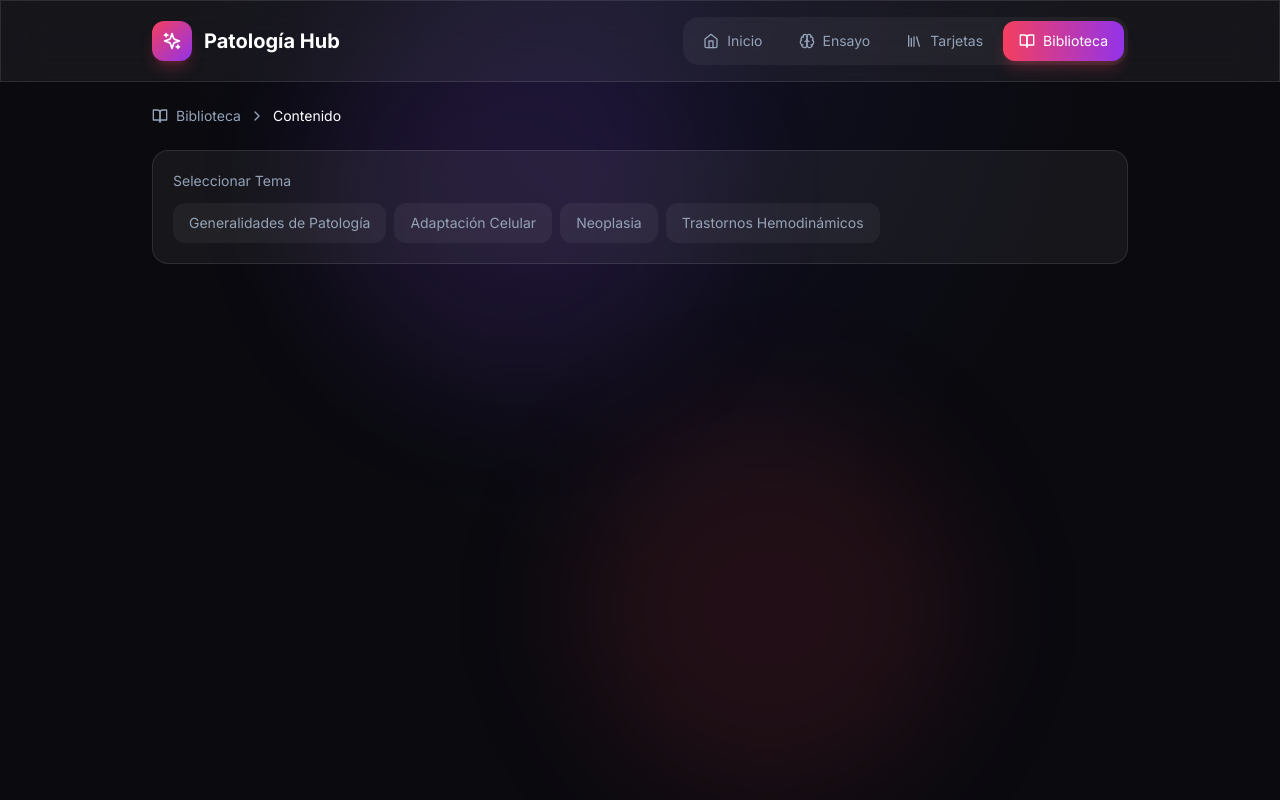
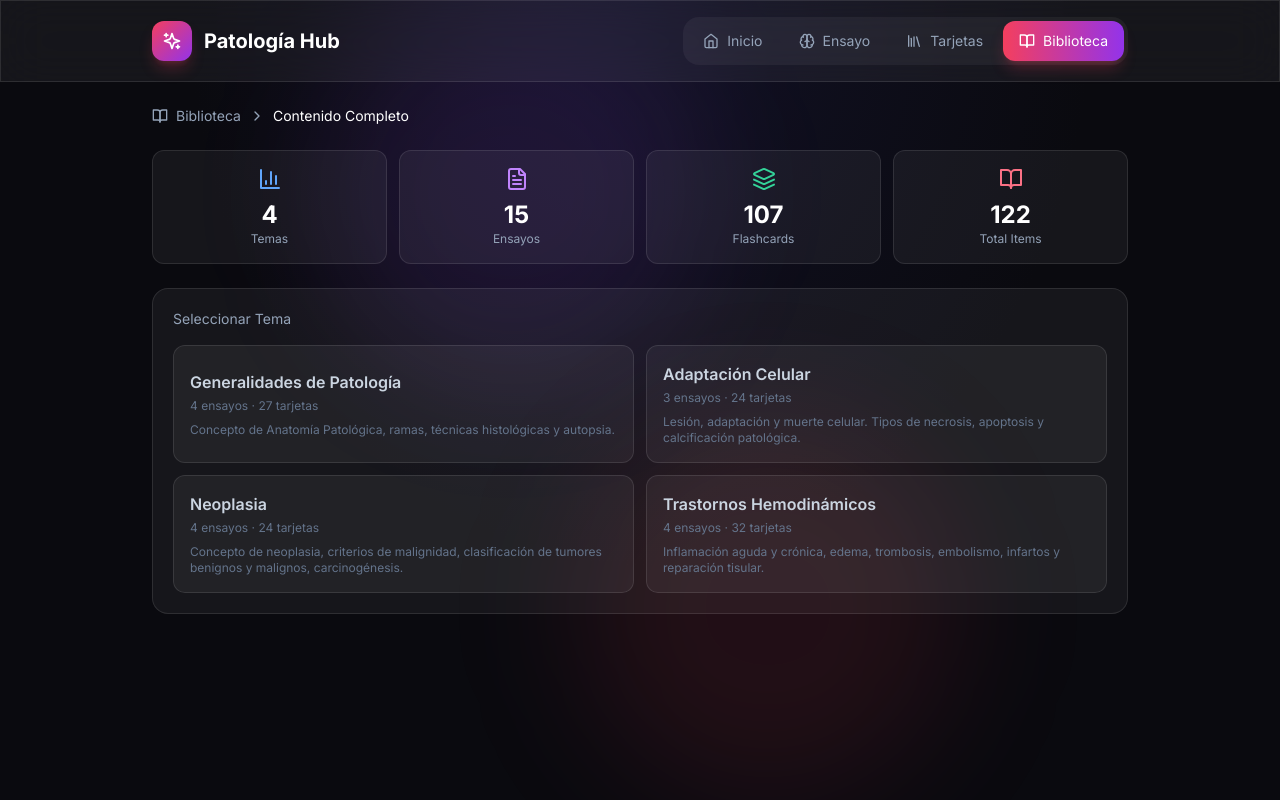
Before and after one commit to medicinaramoncs-blip/APP-estudio, a React (Vite) app: page / in a window 1280 px wide. Both pictures are taken after a click on the button "Biblioteca". Built offline with nearby package versions, Linux system fonts and the light colour scheme.

Commit message:
fix: sync topic IDs and enhance Library component
Update IDs in Ensayos Trainer and Flashcards and improve Library with stats and search.

```diff
--- a/src/components/ContentLibrary.jsx
+++ b/src/components/ContentLibrary.jsx
@@ -1,26 +1,41 @@
 import React, { useState } from 'react';
 import { pathologyTopics } from '../data/content';
-import { ChevronDown, ChevronUp, ChevronRight, BookOpen, FileText, Layers } from 'lucide-react';
+import { ChevronDown, ChevronUp, ChevronRight, BookOpen, FileText, Layers, Search, BarChart3 } from 'lucide-react';
 
 export default function ContentLibrary() {
   const [selectedTopic, setSelectedTopic] = useState(null);
   const [expandedSection, setExpandedSection] = useState('essays');
+  const [searchTerm, setSearchTerm] = useState('');
+  const [showAnswer, setShowAnswer] = useState({});
 
   const hasTopics = pathologyTopics.length > 0;
 
+  const topicColors = {
+    'generalidades': 'from-blue-500 to-cyan-500',
+    'adaptacion-celular': 'from-emerald-500 to-teal-500',
+    'neoplasia': 'from-purple-500 to-violet-500',
+    'trastornos-hemodinamicos': 'from-rose-500 to-red-500'
+  };
+
   const getTopicColor = (id) => topicColors[id] || 'from-gray-500 to-gray-600';
 
-  const topicColors = {
-    generalidades: 'from-blue-500 to-cyan-500',
-    'tecnicas-histologicas': 'from-cyan-500 to-sky-500',
-    'citologia': 'from-teal-500 to-emerald-500',
-    'adaptacion-celular': 'from-emerald-500 to-teal-500',
-    'lesion-muerte-celular': 'from-lime-500 to-green-500',
-    inflamacion: 'from-rose-500 to-red-500',
-    reparacion: 'from-orange-500 to-amber-500',
-    'hemodinamicos': 'from-amber-500 to-yellow-500',
-    neoplasias: 'from-purple-500 to-violet-500',
-    autopsia: 'from-slate-500 to-zinc-500'
+  // Estadísticas totales
+  const totalEssays = pathologyTopics.reduce((acc, t) => acc + (t.essays?.length || 0), 0);
+  const totalFlashcards = pathologyTopics.reduce((acc, t) => acc + (t.flashcards?.length || 0), 0);
+
+  // Filtrar contenido por búsqueda
+  const filteredEssays = selectedTopic?.essays?.filter(e =>
+    e.question.toLowerCase().includes(searchTerm.toLowerCase()) ||
+    e.modelAnswer.toLowerCase().includes(searchTerm.toLowerCase())
+  ) || [];
+
+  const filteredFlashcards = selectedTopic?.flashcards?.filter(c =>
+    c.term.toLowerCase().includes(searchTerm.toLowerCase()) ||
+    c.definition.toLowerCase().includes(searchTerm.toLowerCase())
+  ) || [];
+
+  const toggleAnswer = (id) => {
+    setShowAnswer(prev => ({ ...prev, [id]: !prev[id] }));
   };
 
   return (
@@ -29,7 +44,31 @@ export default function ContentLibrary() {
         <BookOpen className="w-4 h-4" />
         <span>Biblioteca</span>
         <ChevronRight className="w-4 h-4" />
-        <span className="text-white">Contenido</span>
+        <span className="text-white">Contenido Completo</span>
+      </div>
+
+      {/* Estadísticas Generales */}
+      <div className="grid grid-cols-2 md:grid-cols-4 gap-3">
+        <div className="bg-white/5 border border-white/10 rounded-xl p-4 text-center">
+          <BarChart3 className="w-6 h-6 text-blue-400 mx-auto mb-2" />
+          <p className="text-2xl font-bold text-white">{pathologyTopics.length}</p>
+          <p className="text-xs text-slate-400">Temas</p>
+        </div>
+        <div className="bg-white/5 border border-white/10 rounded-xl p-4 text-center">
+          <FileText className="w-6 h-6 text-purple-400 mx-auto mb-2" />
+          <p className="text-2xl font-bold text-white">{totalEssays}</p>
+          <p className="text-xs text-slate-400">Ensayos</p>
+        </div>
+        <div className="bg-white/5 border border-white/10 rounded-xl p-4 text-center">
+          <Layers className="w-6 h-6 text-emerald-400 mx-auto mb-2" />
+          <p className="text-2xl font-bold text-white">{totalFlashcards}</p>
+          <p className="text-xs text-slate-400">Flashcards</p>
+        </div>
+        <div className="bg-white/5 border border-white/10 rounded-xl p-4 text-center">
+          <BookOpen className="w-6 h-6 text-rose-400 mx-auto mb-2" />
+          <p className="text-2xl font-bold text-white">{totalEssays + totalFlashcards}</p>
+          <p className="text-xs text-slate-400">Total Items</p>
+        </div>
       </div>
 
       {!hasTopics ? (
@@ -40,20 +79,29 @@ export default function ContentLibrary() {
         </div>
       ) : (
         <>
+          {/* Selector de Temas con tarjetas */}
           <div className="bg-white/5 border border-white/10 rounded-2xl p-5">
-            <h2 className="text-sm font-medium text-slate-400 mb-3">Seleccionar Tema</h2>
-            <div className="flex flex-wrap gap-2">
+            <h2 className="text-sm font-medium text-slate-400 mb-4">Seleccionar Tema</h2>
+            <div className="grid md:grid-cols-2 gap-3">
               {pathologyTopics.map(topic => (
                 <button
                   key={topic.id}
-                  onClick={() => setSelectedTopic(topic)}
-                  className={`px-4 py-2.5 rounded-xl text-sm font-medium transition-all duration-300 ${
+                  onClick={() => { setSelectedTopic(topic); setSearchTerm(''); setShowAnswer({}); }}
+                  className={`p-4 rounded-xl text-left transition-all duration-300 border ${
                     selectedTopic?.id === topic.id
-                      ? `bg-gradient-to-r ${getTopicColor(topic.id)} text-white shadow-lg`
-                      : 'bg-white/5 text-slate-400 hover:bg-white/10 hover:text-white'
+                      ? `bg-gradient-to-r ${getTopicColor(topic.id)} text-white shadow-lg border-transparent`
+                      : 'bg-white/5 text-slate-300 hover:bg-white/10 border-white/10'
                   }`}
                 >
-                  {topic.title}
+                  <p className="font-semibold">{topic.title}</p>
+                  <p className={`text-xs mt-1 ${selectedTopic?.id === topic.id ? 'text-white/80' : 'text-slate-500'}`}>
+                    {topic.essays?.length || 0} ensayos · {topic.flashcards?.length || 0} tarjetas
+                  </p>
+                  {topic.description && (
+                    <p className={`text-xs mt-2 line-clamp-2 ${selectedTopic?.id === topic.id ? 'text-white/70' : 'text-slate-500'}`}>
+                      {topic.description}
+                    </p>
+                  )}
                 </button>
               ))}
             </div>
@@ -61,6 +109,19 @@ export default function ContentLibrary() {
 
           {selectedTopic && (
             <>
+              {/* Buscador */}
+              <div className="relative">
+                <Search className="absolute left-4 top-1/2 -translate-y-1/2 w-5 h-5 text-slate-500" />
+                <input
+                  type="text"
+                  placeholder={`Buscar en ${selectedTopic.title}...`}
+                  value={searchTerm}
+                  onChange={(e) => setSearchTerm(e.target.value)}
+                  className="w-full pl-12 pr-4 py-3 bg-white/5 border border-white/10 rounded-xl text-white placeholder-slate-500 focus:border-purple-500 focus:ring-1 focus:ring-purple-500/50 outline-none transition-all"
+                />
+              </div>
+
+              {/* Sección de Ensayos */}
               <div className="bg-white/5 border border-white/10 rounded-2xl overflow-hidden">
                 <button
                   onClick={() => setExpandedSection(expandedSection === 'essays' ? '' : 'essays')}
@@ -72,22 +133,49 @@ export default function ContentLibrary() {
                     </div>
                     <div className="text-left">
                       <span className="font-semibold text-white">Preguntas de Ensayo</span>
-                      <p className="text-xs text-slate-400">{selectedTopic.essays?.length || 0} preguntas disponibles</p>
+                      <p className="text-xs text-slate-400">
+                        {searchTerm ? `${filteredEssays.length} resultados` : `${selectedTopic.essays?.length || 0} preguntas disponibles`}
+                      </p>
                     </div>
                   </div>
                   {expandedSection === 'essays' ? <ChevronUp className="w-5 h-5 text-slate-400" /> : <ChevronDown className="w-5 h-5 text-slate-400" />}
                 </button>
                 {expandedSection === 'essays' && (
-                  <div className="p-5 space-y-3 border-t border-white/10">
-                    {selectedTopic.essays?.length > 0 ? selectedTopic.essays.map((essay, idx) => (
-                      <div key={essay.id} className="p-4 bg-white/5 rounded-xl hover:bg-white/10 transition-colors">
-                        <p className="text-slate-300 text-sm"><span className="text-purple-400 font-semibold">{idx + 1}.</span> {essay.question}</p>
+                  <div className="p-5 space-y-4 border-t border-white/10">
+                    {filteredEssays.length > 0 ? filteredEssays.map((essay, idx) => (
+                      <div key={essay.id} className="bg-white/5 rounded-xl overflow-hidden">
+                        <div className="p-4">
+                          <p className="text-white font-medium">
+                            <span className={`inline-flex items-center justify-center w-6 h-6 rounded-full bg-gradient-to-r ${getTopicColor(selectedTopic.id)} text-xs font-bold mr-2`}>
+                              {idx + 1}
+                            </span>
+                            {essay.question}
+                          </p>
+                          <button
+                            onClick={() => toggleAnswer(essay.id)}
+                            className="mt-3 text-sm text-purple-400 hover:text-purple-300 flex items-center gap-1"
+                          >
+                            {showAnswer[essay.id] ? <ChevronUp className="w-4 h-4" /> : <ChevronDown className="w-4 h-4" />}
+                            {showAnswer[essay.id] ? 'Ocultar respuesta' : 'Ver respuesta modelo'}
+                          </button>
+                        </div>
+                        {showAnswer[essay.id] && (
+                          <div className="p-4 bg-emerald-500/10 border-t border-emerald-500/20">
+                            <p className="text-xs text-emerald-400 font-semibold mb-2">RESPUESTA MODELO:</p>
+                            <p className="text-slate-300 text-sm leading-relaxed">{essay.modelAnswer}</p>
+                          </div>
+                        )}
                       </div>
-                    )) : <p className="text-slate-500 text-center py-4">No hay essays en este tema</p>}
+                    )) : (
+                      <p className="text-slate-500 text-center py-4">
+                        {searchTerm ? 'No se encontraron ensayos con ese término' : 'No hay ensayos en este tema'}
+                      </p>
+                    )}
                   </div>
                 )}
               </div>
 
+              {/* Sección de Flashcards */}
               <div className="bg-white/5 border border-white/10 rounded-2xl overflow-hidden">
                 <button
                   onClick={() => setExpandedSection(expandedSection === 'flashcards' ? '' : 'flashcards')}
@@ -98,20 +186,28 @@ export default function ContentLibrary() {
                       <Layers className="w-5 h-5 text-white" />
                     </div>
                     <div className="text-left">
-                      <span className="font-semibold text-white">Flashcards</span>
-                      <p className="text-xs text-slate-400">{selectedTopic.flashcards?.length || 0} tarjetas disponibles</p>
+                      <span className="font-semibold text-white">Flashcards / Términos</span>
+                      <p className="text-xs text-slate-400">
+                        {searchTerm ? `${filteredFlashcards.length} resultados` : `${selectedTopic.flashcards?.length || 0} tarjetas disponibles`}
+                      </p>
                     </div>
                   </div>
                   {expandedSection === 'flashcards' ? <ChevronUp className="w-5 h-5 text-slate-400" /> : <ChevronDown className="w-5 h-5 text-slate-400" />}
                 </button>
                 {expandedSection === 'flashcards' && (
                   <div className="p-5 grid md:grid-cols-2 gap-3 border-t border-white/10">
-                    {selectedTopic.flashcards?.length > 0 ? selectedTopic.flashcards.map((card, idx) => (
-                      <div key={idx} className="p-4 bg-white/5 rounded-xl">
-                        <p className="text-white font-medium">{card.term}</p>
-                        <p className="text-slate-400 text-sm mt-1">{card.definition}</p>
+                    {filteredFlashcards.length > 0 ? filteredFlashcards.map((card, idx) => (
+                      <div key={idx} className="p-4 bg-white/5 rounded-xl hover:bg-white/10 transition-colors border border-white/5">
+                        <p className={`text-transparent bg-clip-text bg-gradient-to-r ${getTopicColor(selectedTopic.id)} font-semibold`}>
+                          {card.term}
+                        </p>
+                        <p className="text-slate-400 text-sm mt-2 leading-relaxed">{card.definition}</p>
                       </div>
-                    )) : <p className="text-slate-500 text-center py-4">No hay flashcards en este tema</p>}
+                    )) : (
+                      <p className="text-slate-500 text-center py-4 col-span-2">
+                        {searchTerm ? 'No se encontraron flashcards con ese término' : 'No hay flashcards en este tema'}
+                      </p>
+                    )}
                   </div>
                 )}
               </div>
--- a/src/components/EssayTrainer.jsx
+++ b/src/components/EssayTrainer.jsx
@@ -37,16 +37,10 @@ export default function EssayTrainer() {
   const getTopicColor = (id) => topicColors[id] || 'from-gray-500 to-gray-600';
 
   const topicColors = {
-    generalidades: 'from-blue-500 to-cyan-500',
-    'tecnicas-histologicas': 'from-cyan-500 to-sky-500',
-    'citologia': 'from-teal-500 to-emerald-500',
+    'generalidades': 'from-blue-500 to-cyan-500',
     'adaptacion-celular': 'from-emerald-500 to-teal-500',
-    'lesion-muerte-celular': 'from-lime-500 to-green-500',
-    inflamacion: 'from-rose-500 to-red-500',
-    reparacion: 'from-orange-500 to-amber-500',
-    'hemodinamicos': 'from-amber-500 to-yellow-500',
-    neoplasias: 'from-purple-500 to-violet-500',
-    autopsia: 'from-slate-500 to-zinc-500'
+    'neoplasia': 'from-purple-500 to-violet-500',
+    'trastornos-hemodinamicos': 'from-rose-500 to-red-500'
   };
 
   return (
--- a/src/components/Flashcards.jsx
+++ b/src/components/Flashcards.jsx
@@ -47,16 +47,10 @@ export default function Flashcards() {
   const streak = hasContent ? Math.min(knownCount, cards.length) : 0;
 
   const topicColors = {
-    generalidades: 'from-blue-500 to-cyan-500',
-    'tecnicas-histologicas': 'from-cyan-500 to-sky-500',
-    'citologia': 'from-teal-500 to-emerald-500',
+    'generalidades': 'from-blue-500 to-cyan-500',
     'adaptacion-celular': 'from-emerald-500 to-teal-500',
-    'lesion-muerte-celular': 'from-lime-500 to-green-500',
-    inflamacion: 'from-rose-500 to-red-500',
-    reparacion: 'from-orange-500 to-amber-500',
-    'hemodinamicos': 'from-amber-500 to-yellow-500',
-    neoplasias: 'from-purple-500 to-violet-500',
-    autopsia: 'from-slate-500 to-zinc-500'
+    'neoplasia': 'from-purple-500 to-violet-500',
+    'trastornos-hemodinamicos': 'from-rose-500 to-red-500'
   };
 
   const getTopicColor = (id) => topicColors[id] || 'from-gray-500 to-gray-600';
```
